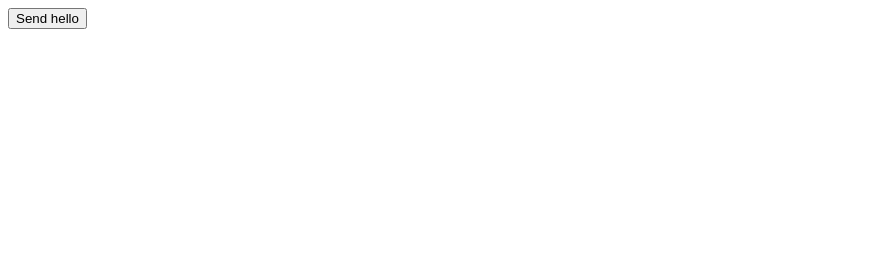
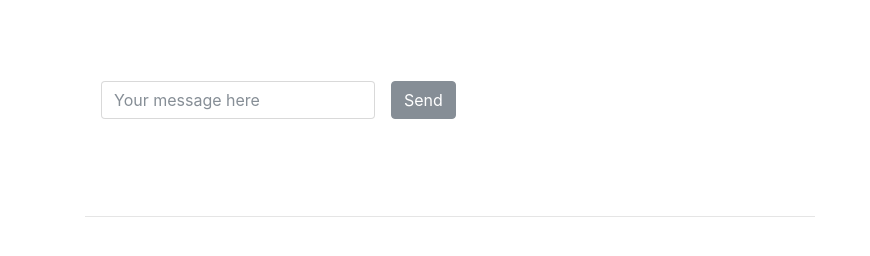
Before and after one commit to mb0606/websockets, a plain HTML site: page index.html in a window 1280 px wide. Shown: the whole page, without its empty margins (0-870 px from the left). Drawn offline with nearby package versions, Linux system fonts and the light colour scheme.

Commit message:
Added form and client server communication.

```diff
--- a/index.html
+++ b/index.html
@@ -4,29 +4,45 @@
   <meta charset="UTF-8">
   <meta name="viewport" content="width=device-width, initial-scale=1.0">
   <meta http-equiv="X-UA-Compatible" content="ie=edge">
+  <link rel="stylesheet" href="https://maxcdn.bootstrapcdn.com/bootstrap/4.0.0-beta/css/bootstrap.min.css">
+  <link rel="stylesheet" href="./style.css">
   <title>Document</title>
 </head>
 <body>
+  <div class="container">
+    <div class="row">
+      <div class="col-md-8">
+        <div class="form-inline form-message">
+          <div class="form-group mx-sm-3">
+            <input type="text" class="form-control" placeholder="Your message here" id="text">
+          </div>
+          <button class="btn btn-secondary">Send</button>
+        </div><!--form group -->
+        <hr>
+        <ul class="list-group" id="log"></ul>
+      </div> <!--col-md-8 -->
+    </div><!--row -->
+  </div><!--container -->
 
-  <button>Send hello</button>
+  <script src="https://ajax.googleapis.com/ajax/libs/jquery/3.2.1/jquery.min.js"></script>
+
   <script>
       var sock = new WebSocket("ws://localhost:5001");
-  sock.onopen = function(event) {
-    alert("Socket connected successfully");
-    setTimeout(function(){
-    sock.send(JSON.stringify({name:"Jerry", message: "Hey there"}))
-  }, 1000)
-  }
-
+      var log = document.getElementById("log");
 
       sock.onmessage = function(event){
         console.log(event.data);
+        $('#log').append("<li class='list-group-item'>"+ event.data+"</li>");
+
       }
 
       document.querySelector('button').onclick = function(){
-    sock.send("Hello")
+        var text = document.getElementById('text').value
+        sock.send(text)
       }
       </script>
 
+
   </body>
+
 </html>
--- a/server/index.js
+++ b/server/index.js
@@ -3,11 +3,11 @@ var s = new server({port:5001}, console.log("ws server"));
 
 s.on('connection', function(ws){
   ws.on('message', function(message){
-    console.log("Recieved: ",message);
-
+    console.log("Received: ",message);
     if(message == "Hello"){
       ws.send("Hey there from server!");
     }
+    ws.send(message);
 
   })
 })
--- /dev/null
+++ b/style.css
@@ -0,0 +1,3 @@
+.form-message {
+  height: 200px;
+}
```
Also changed, not shown: 2 other files. Lines whose indentation alone changed are shown as unchanged.
